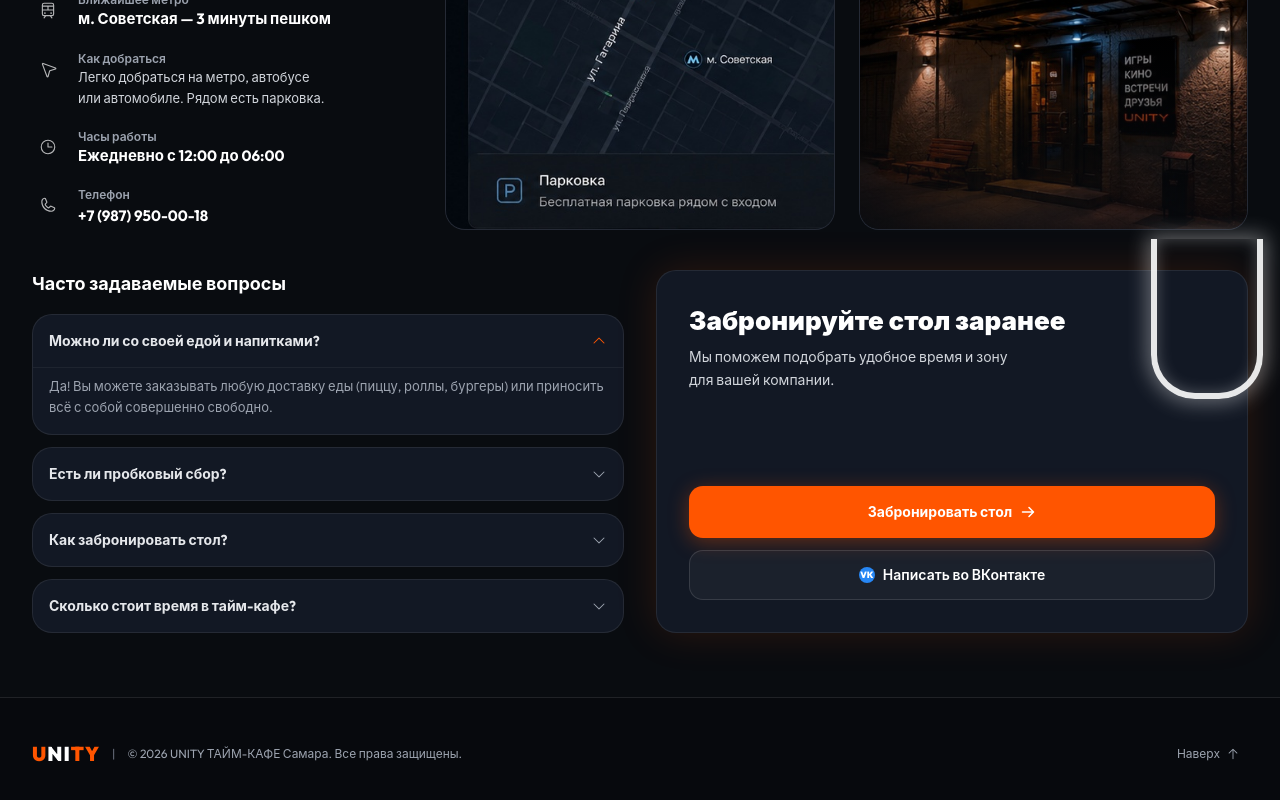
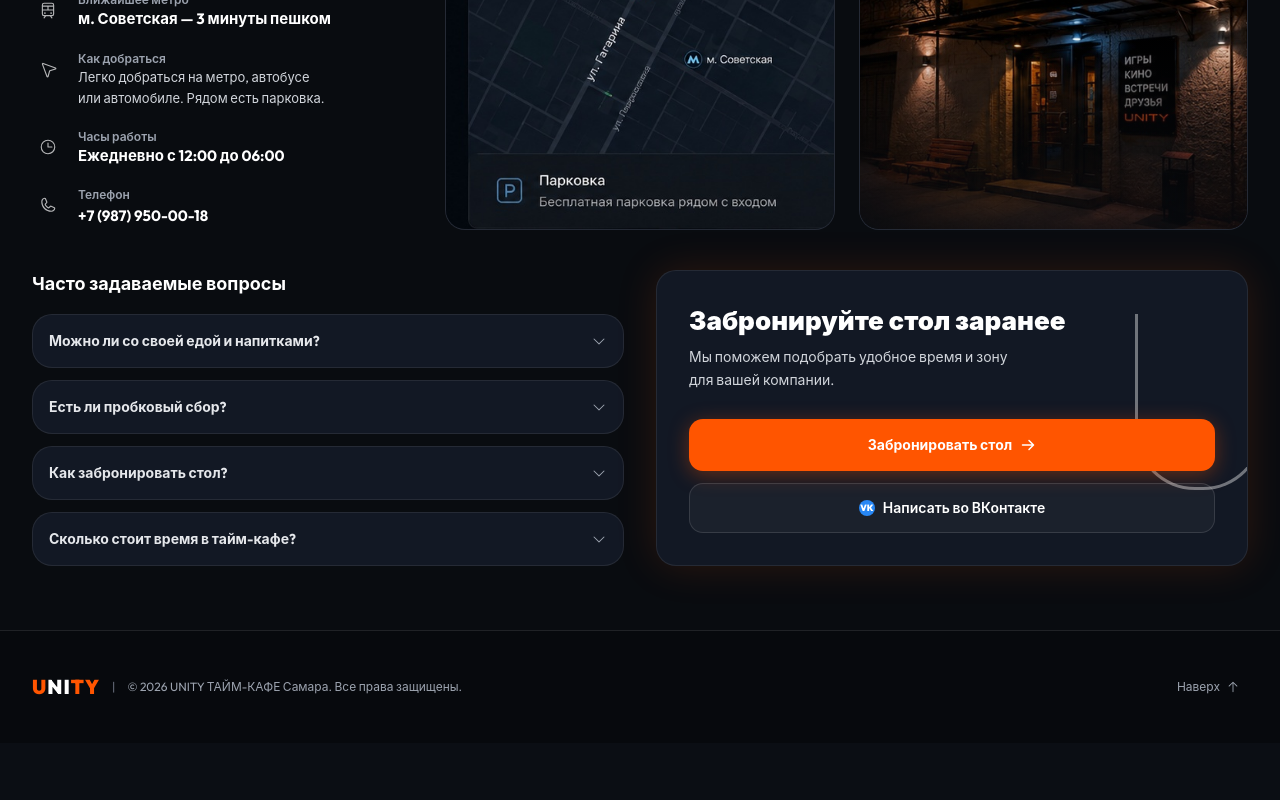
Before and after one commit to NNFall/unitysite, a React (Vite) app: page / in a window 1280 px wide. Shown: the part 3410-4210 px from the top of the page. After the commit the page ends 4153 px from the top, so only its background shows below. Built offline with nearby package versions, Linux system fonts and the light colour scheme.

Commit message:
fix: final contacts tweaks - u-symbol styling and default closed faq

```diff
--- a/src/components/ContactsSection.tsx
+++ b/src/components/ContactsSection.tsx
@@ -6,7 +6,7 @@
 }
 
 export const ContactsSection: React.FC<ContactsSectionProps> = ({ onOpenBooking }) => {
-  const [openFaq, setOpenFaq] = useState<number | null>(0);
+  const [openFaq, setOpenFaq] = useState<number | null>(null);
 
   const faqs = [
     {
@@ -162,7 +162,7 @@
           </div>
 
           {/* Booking Callout Card — matches reference: large U neon on the right */}
-          <div className="lg:col-span-6 ref-card p-6 sm:p-8 flex flex-col justify-between relative border-[#FF5500]/40 shadow-[0_0_40px_rgba(255,85,0,0.15)] mt-6 lg:mt-0">
+          <div className="lg:col-span-6 ref-card p-6 sm:p-8 flex flex-col justify-between relative border-[#FF5500]/40 shadow-[0_0_40px_rgba(255,85,0,0.15)] mt-6 lg:mt-0 overflow-hidden">
 
             <div className="relative z-10 max-w-[65%]">
               <h3 className="text-xl sm:text-[26px] font-black text-white mb-2 leading-snug whitespace-nowrap">
@@ -174,8 +174,8 @@
             </div>
 
             {/* Large Glowing Neon 'U' Symbol — white color, bleeding top and right */}
-            <div className="absolute -right-4 -top-8 pointer-events-none hidden sm:block z-0">
-              <div className="w-28 h-40 border-l-[6px] border-r-[6px] border-b-[6px] border-t-0 border-white rounded-b-[44px] shadow-[0_0_20px_4px_rgba(255,255,255,0.4),inset_0_0_15px_rgba(255,255,255,0.3)] opacity-90" />
+            <div className="absolute right-0 top-0 bottom-0 pointer-events-none hidden sm:flex items-center justify-end z-0 translate-x-4 -translate-y-4">
+              <div className="w-32 h-44 border-l-[3px] border-r-[3px] border-b-[3px] border-t-0 border-white/40 rounded-b-[60px]" />
             </div>
 
             <div className="space-y-3 pt-6 relative z-10">
```
